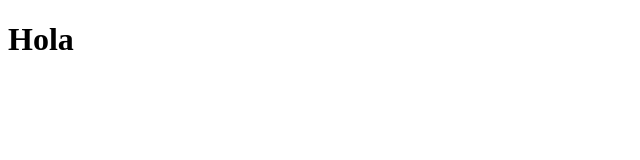
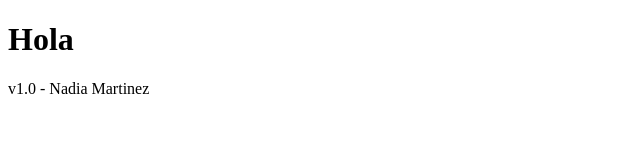
Before and after one commit to nadiammartinez/practica-git-individual, a plain HTML site: page index.html in a window 1280 px wide. Shown: the whole page, without its empty margins (0-640 px from the left). Drawn offline with Linux system fonts and the light colour scheme.

Commit message:
feat: agrego footer simple

```diff
--- a/index.html
+++ b/index.html
@@ -1,3 +1,5 @@
 <!doctype html>
 <title>Demo</title>
 <h1>Hola</h1>
+
+<footer>v1.0 - Nadia Martinez</footer>
```
